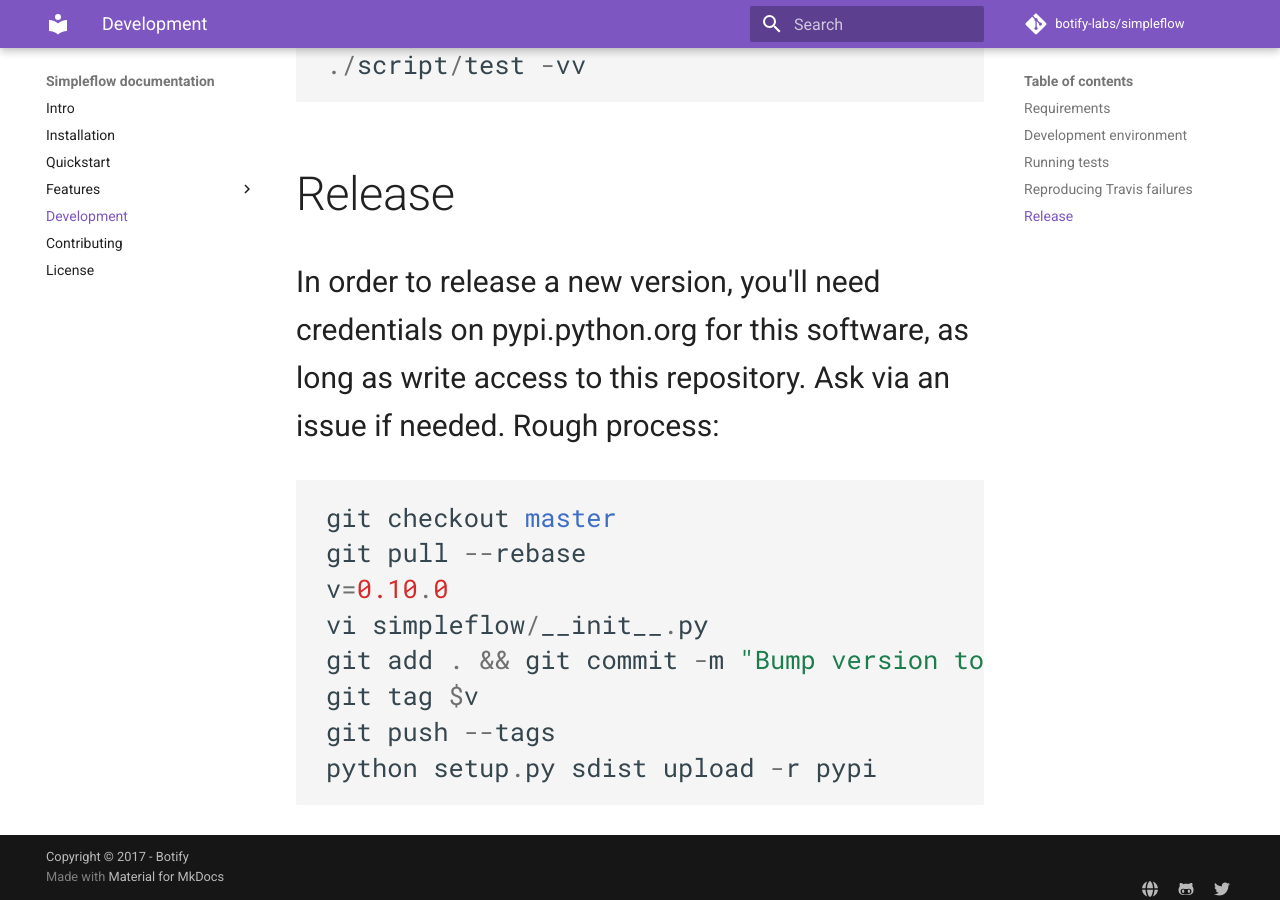
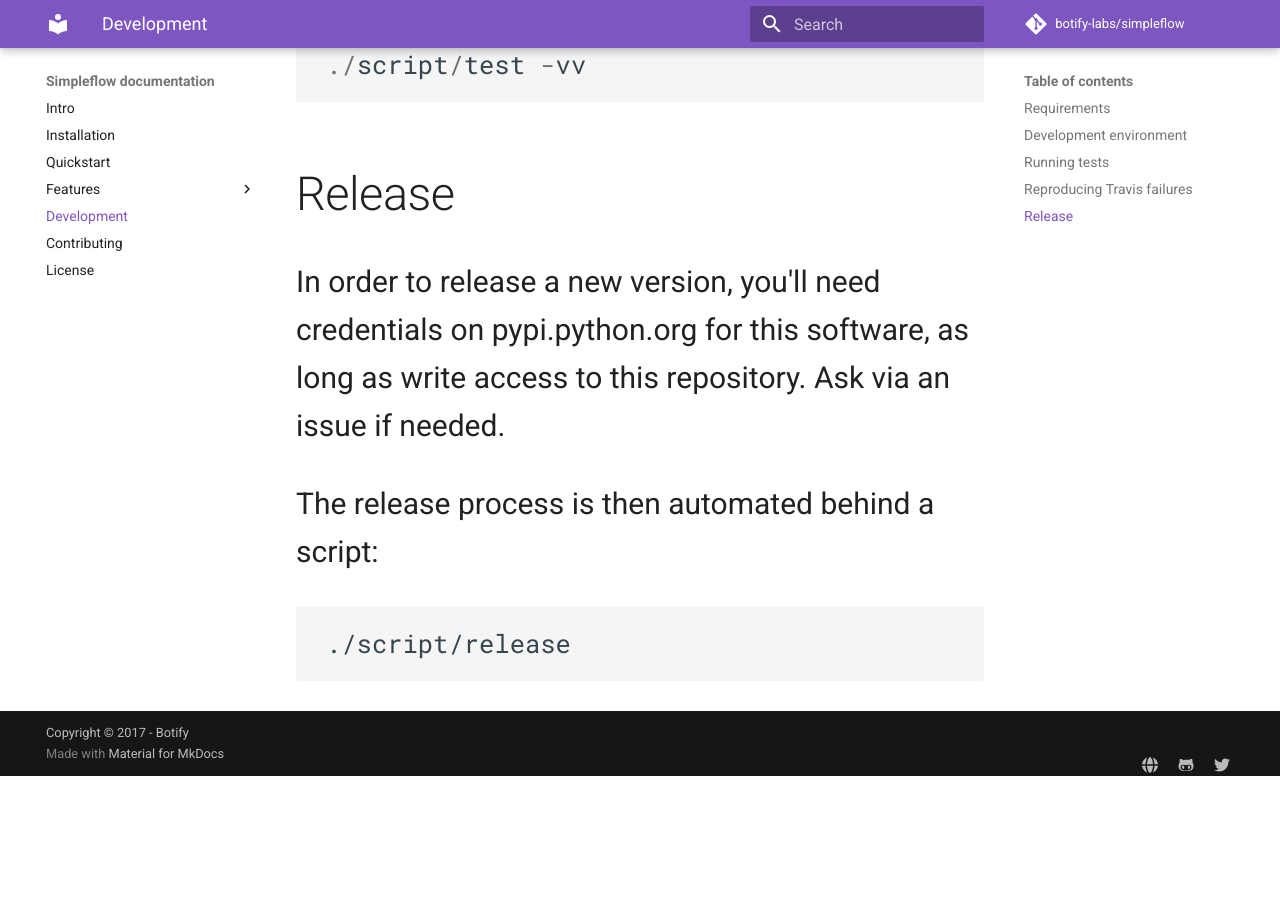
Before and after one commit to botify-labs/simpleflow, an MkDocs documentation site: the page built from docs/src/development.md, in a window 1280 px wide and 900 px high, scrolled down 4094 px. Built offline with MkDocs 1.6.1 and Material for MkDocs 9.7.7, drawn with Linux system fonts in a browser that asks for light colours; comment, search, counter and statistics services are not loaded; old or Windows-style settings are respelled for this version of MkDocs; after the commit the page ends 4870 px from its top, so only the background shows below that.

Commit message:
Fix release section of the development doc [skip ci]

```diff
--- a/docs/src/development.md
+++ b/docs/src/development.md
@@ -85,13 +85,7 @@ Release
 
 In order to release a new version, you'll need credentials on pypi.python.org for this
 software, as long as write access to this repository. Ask via an issue if needed.
-Rough process:
 
-    git checkout master
-    git pull --rebase
-    v=0.10.0
-    vi simpleflow/__init__.py
-    git add . && git commit -m "Bump version to $v"
-    git tag $v
-    git push --tags
-    python setup.py sdist upload -r pypi
+The release process is then automated behind a script:
+
+    ./script/release
```
